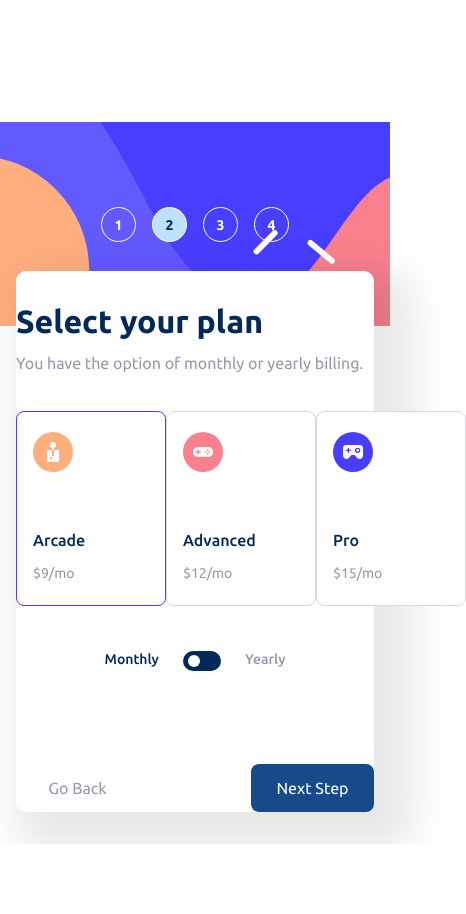
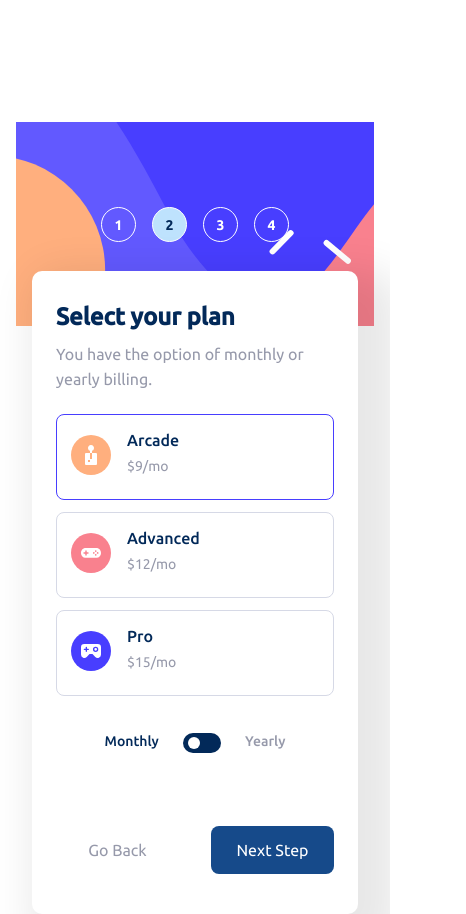
Before and after one commit to PanasiukNazar/multi-step-form, a Vue app: page /select-plan in a window 390 px wide. Shown: the whole page, 466 px wide, since content can reach past the window. Before the commit the page ends 844 px from the top, so only its background shows below. Built offline with nearby package versions, Linux system fonts and the light colour scheme; what @braid/vue-formulate would draw is missing.

Commit message:
add adaptability

```diff
--- a/src/components/AddOns.vue
+++ b/src/components/AddOns.vue
@@ -134,6 +134,7 @@ export default {
                     .title,
                     .notification {
                         margin-bottom: 0px;
+                        margin-top: 0px;
                     }
 
                     .title {
@@ -160,6 +161,7 @@ export default {
                     padding-right: 24px;
 
                     p {
+                        margin-top: 0px;
                         margin-bottom: 0px;
                         font-family: 'Ubuntu-Regular';
                         font-size: 14px;
@@ -216,4 +218,51 @@ export default {
         border: 1px solid #483EFF !important;
     }
 }
+@media (max-width: 992px) {
+    .add-ons {
+        padding: 0px 24px;
+
+        .add-ons-header {
+            padding-bottom: 22px;
+            .headline {
+                font-family: 'Ubuntu-Medium';
+                font-size: 24px;
+                line-height: 28px;
+                color: #022959;
+                margin: 0px;
+                padding-bottom: 11px;
+            }
+            .notification {
+                font-family: 'Ubuntu-Regular';
+                font-size: 16px;
+                line-height: 25px;
+                color: #9699AA;
+            }
+        }
+
+        .add-ons-content {
+            .content-item {
+                .left-side-content {
+                    .checkbox-item {
+                        padding: 21px 16px;
+                        input {
+                            width: 20px;
+                            height: 20px;
+                            border-radius: 4px;
+
+                            &:checked {
+                                accent-color: #483EFF
+                            }
+                        }
+                    }
+                }
+            }
+        }
+
+        .add-ons-buttons {
+            margin-top: 60px;
+            padding-bottom: 40px;
+        }
+    }
+}
 </style>
--- a/src/components/PersonalInfo.vue
+++ b/src/components/PersonalInfo.vue
@@ -181,9 +181,8 @@ export default {
             }
 
             .button-input {
-                position: relative;
-                top: 90px;
-                margin-bottom: 16px;
+                margin-top: 60px;
+                padding-bottom: 40px;
             }
         }
     }
--- a/src/components/SelectPlan.vue
+++ b/src/components/SelectPlan.vue
@@ -134,6 +134,7 @@ export default {
                     line-height: 20px;
                     color: #9699AA;
                     margin-bottom: 6px;
+                    margin-top: 0px;
                 }
 
                 .discount {
@@ -158,6 +159,7 @@ export default {
         display: flex;
         justify-content: center;
         margin-top: 45px;
+        padding: 13px 0px;
 
         .month-subscription {
             padding-right: 24px;
@@ -247,4 +249,59 @@ export default {
         }
     }
 }
+
+@media (max-width: 992px) {
+    .select-plan {
+        padding: 0px 24px;
+
+        .header-block {
+            padding-bottom: 22px;
+            .headline {
+                font-family: 'Ubuntu-Medium';
+                font-size: 24px;
+                line-height: 28px;
+                color: #022959;
+                margin: 0px;
+                padding-bottom: 11px;
+            }
+            .notification {
+                font-family: 'Ubuntu-Regular';
+                font-size: 16px;
+                line-height: 25px;
+                color: #9699AA;
+            }
+        }
+
+        .plan-block {
+            flex-direction: column;
+
+            .plan-type {
+                display: flex;
+                justify-content: flex-start;
+                margin-bottom: 12px;
+
+                .plan-icon {
+                    padding: 20px 16px 20px 14px;
+                }
+
+                .plan-content {
+                    padding-left: 0px;
+                }
+            }
+
+            .plan-type:last-child {
+                margin-bottom: 24px;
+            }
+        }
+
+        .subscription-time {
+            margin-top: 0px
+        }
+
+        .button-block {
+            margin-top: 60px;
+            padding-bottom: 40px;
+        }
+    }
+}
 </style>
--- a/src/components/Summary.vue
+++ b/src/components/Summary.vue
@@ -264,4 +264,36 @@ export default {
         }
     }
 }
+
+@media (max-width: 992px) {
+    .summary-block {
+        padding: 0px 24px;
+        .summary {
+            .summary-header {
+                padding-bottom: 22px;
+                margin-bottom: 0px;
+
+                .headline {
+                    font-family: 'Ubuntu-Medium';
+                    font-size: 24px;
+                    line-height: 28px;
+                    color: #022959;
+                    margin: 0px;
+                    padding-bottom: 11px;
+                }
+                .notification {
+                    font-family: 'Ubuntu-Regular';
+                    font-size: 16px;
+                    line-height: 25px;
+                    color: #9699AA;
+                }
+            }
+
+            .summary-buttons {
+                margin-top: 60px;
+                padding-bottom: 40px;
+            }
+        }
+    }
+}
 </style>
```
